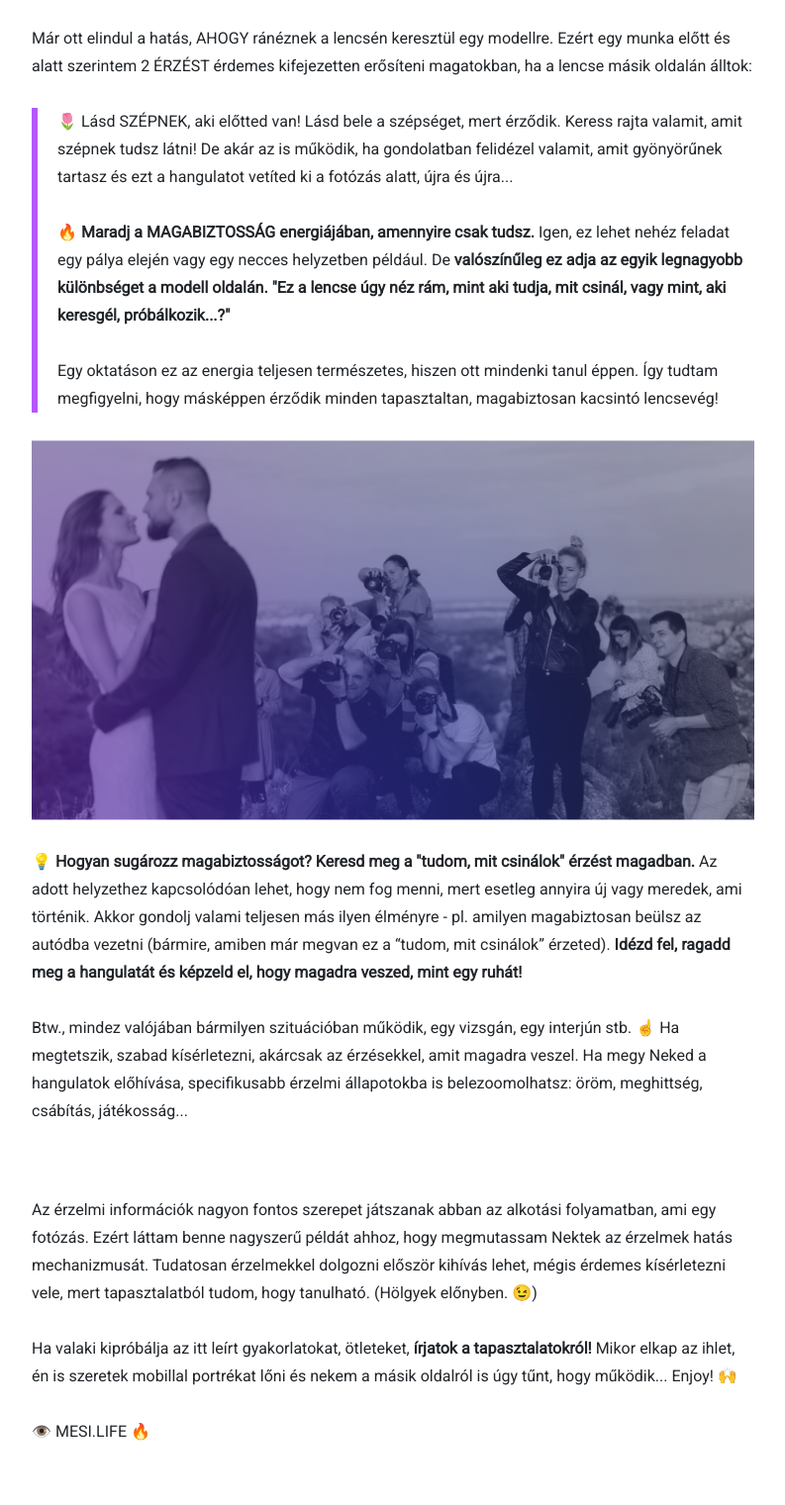
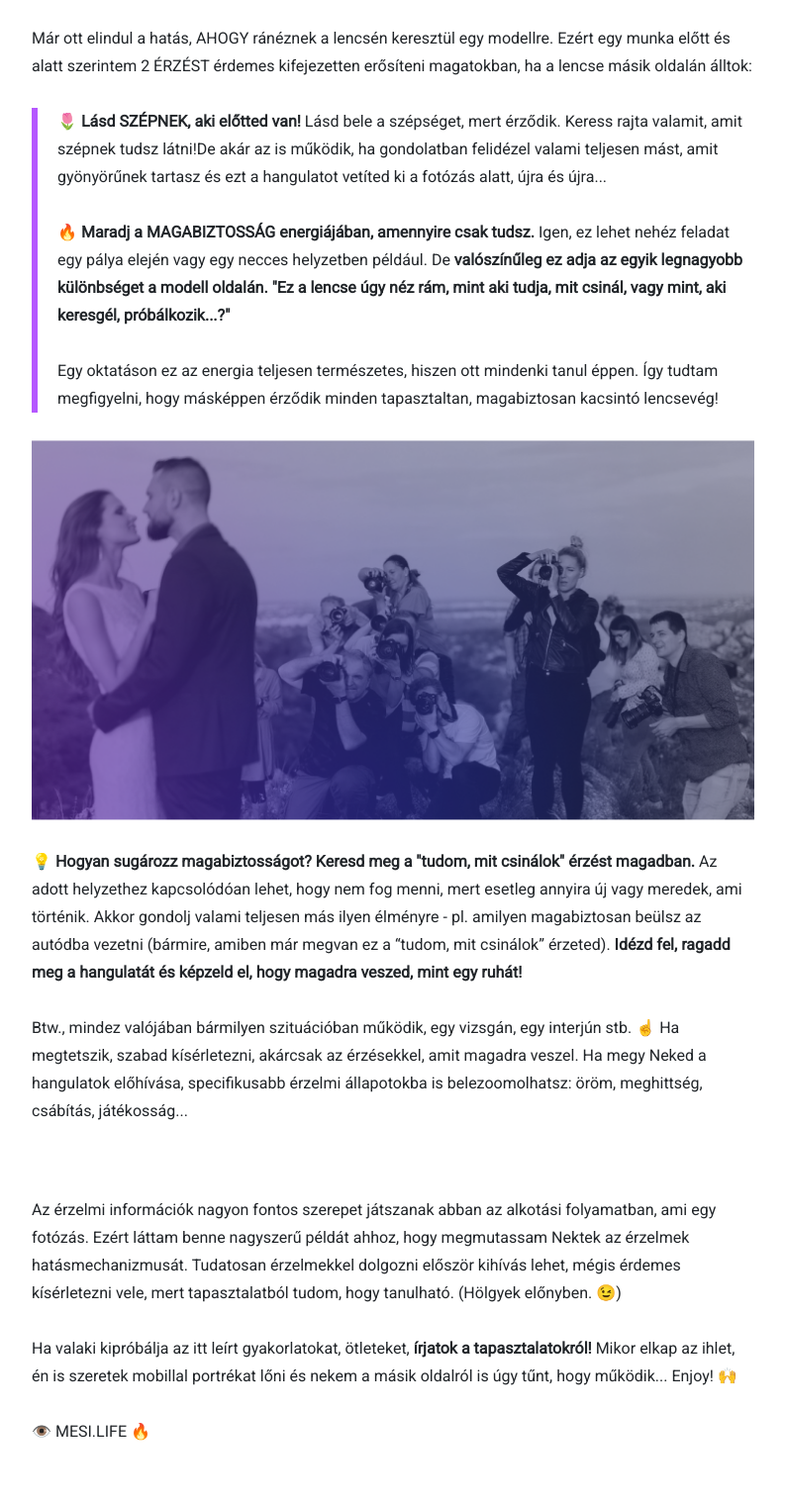
Before and after one commit to TiszaHedi/mesi, a plain HTML site: page article7.html in a window 1280 px wide. Shown: the part 4591-6112 px from the top of the page at 99% size, without its empty margins (243-1036 px from the left). Drawn offline with nearby package versions, Linux system fonts and the light colour scheme.

Commit message:
Update article7.html

```diff
--- a/article7.html
+++ b/article7.html
@@ -143,12 +143,11 @@
 				<p>Már ott elindul a hatás, AHOGY ránéznek a lencsén keresztül egy modellre. Ezért egy munka előtt és alatt
 					szerintem 2 ÉRZÉST érdemes kifejezetten erősíteni magatokban, ha a lencse másik oldalán álltok:</p>
 				<div class="divider gutter">
-					<p>🌷 Lásd SZÉPNEK, aki előtted van! Lásd bele a szépséget, mert érződik. Keress rajta valamit, amit szépnek
-						tudsz látni! De akár az is működik, ha gondolatban felidézel valamit, amit gyönyörűnek tartasz és ezt a
+					<p>🌷 <b>Lásd SZÉPNEK, aki előtted van!</b> Lásd bele a szépséget, mert érződik. Keress rajta valamit, amit szépnek
+						tudsz látni!De akár az is működik, ha gondolatban felidézel valami teljesen mást, amit gyönyörűnek tartasz és ezt a
 						hangulatot vetíted ki a fotózás alatt, újra és újra...</p>
 					<p>🔥 <b>Maradj a MAGABIZTOSSÁG energiájában, amennyire csak tudsz.</b> Igen, ez lehet nehéz feladat egy pálya
-						elején
-						vagy egy necces helyzetben például. De <b>valószínűleg ez adja az egyik legnagyobb különbséget a modell
+						elején vagy egy necces helyzetben például. De <b>valószínűleg ez adja az egyik legnagyobb különbséget a modell
 							oldalán. "Ez a lencse úgy néz rám, mint aki tudja, mit csinál, vagy mint, aki keresgél,
 							próbálkozik...?"</b></p>
 					<p class="mb-0">Egy oktatáson ez az energia teljesen természetes, hiszen ott mindenki tanul éppen. Így tudtam
@@ -173,7 +172,7 @@
 
 			<div class="article-footer col-md-8 offset-md-2">
 				<p>Az érzelmi információk nagyon fontos szerepet játszanak abban az alkotási folyamatban, ami egy fotózás. Ezért
-					láttam benne nagyszerű példát ahhoz, hogy megmutassam Nektek az érzelmek hatás mechanizmusát. Tudatosan
+					láttam benne nagyszerű példát ahhoz, hogy megmutassam Nektek az érzelmek hatásmechanizmusát. Tudatosan
 					érzelmekkel dolgozni először kihívás lehet, mégis érdemes kísérletezni vele, mert tapasztalatból tudom, hogy
 					tanulható. (Hölgyek előnyben. 😉)</p>
 				<p>Ha valaki kipróbálja az itt leírt gyakorlatokat, ötleteket, <b>írjatok a tapasztalatokról!</b> Mikor elkap az ihlet,
```
